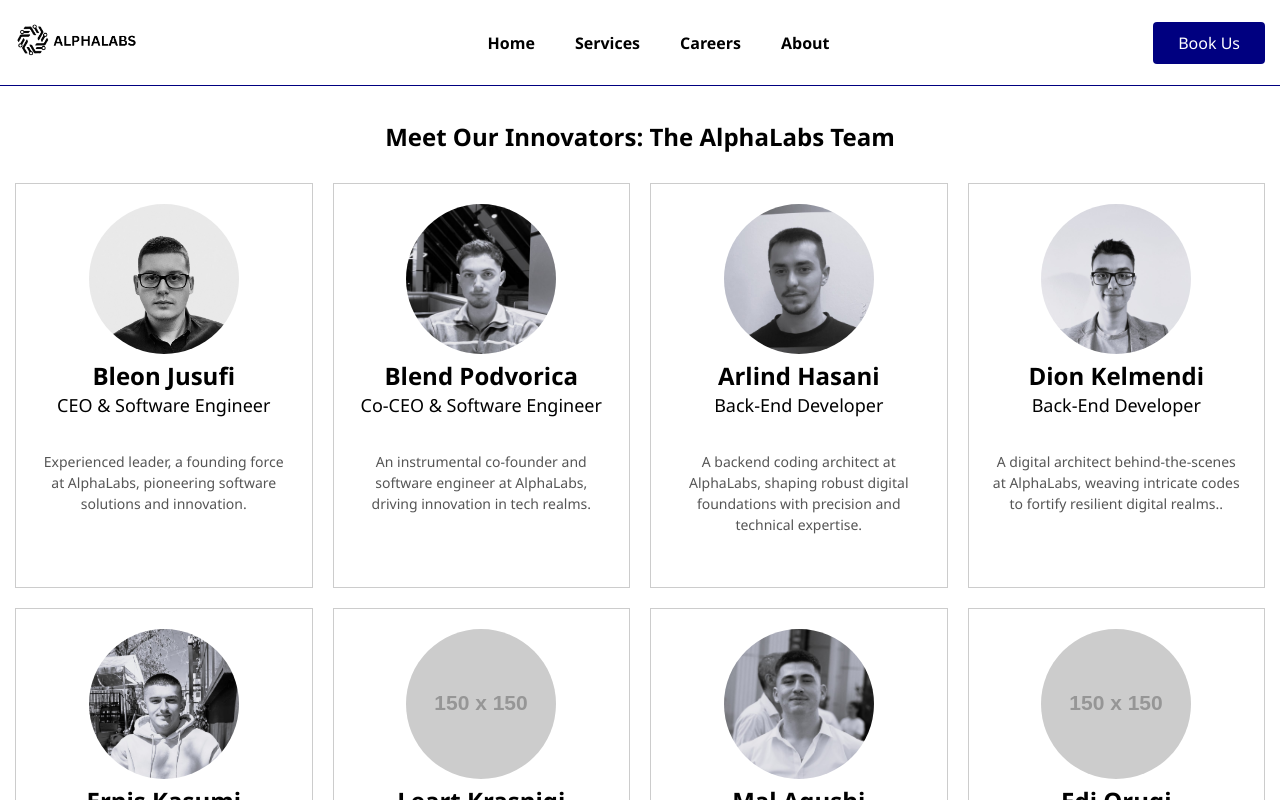
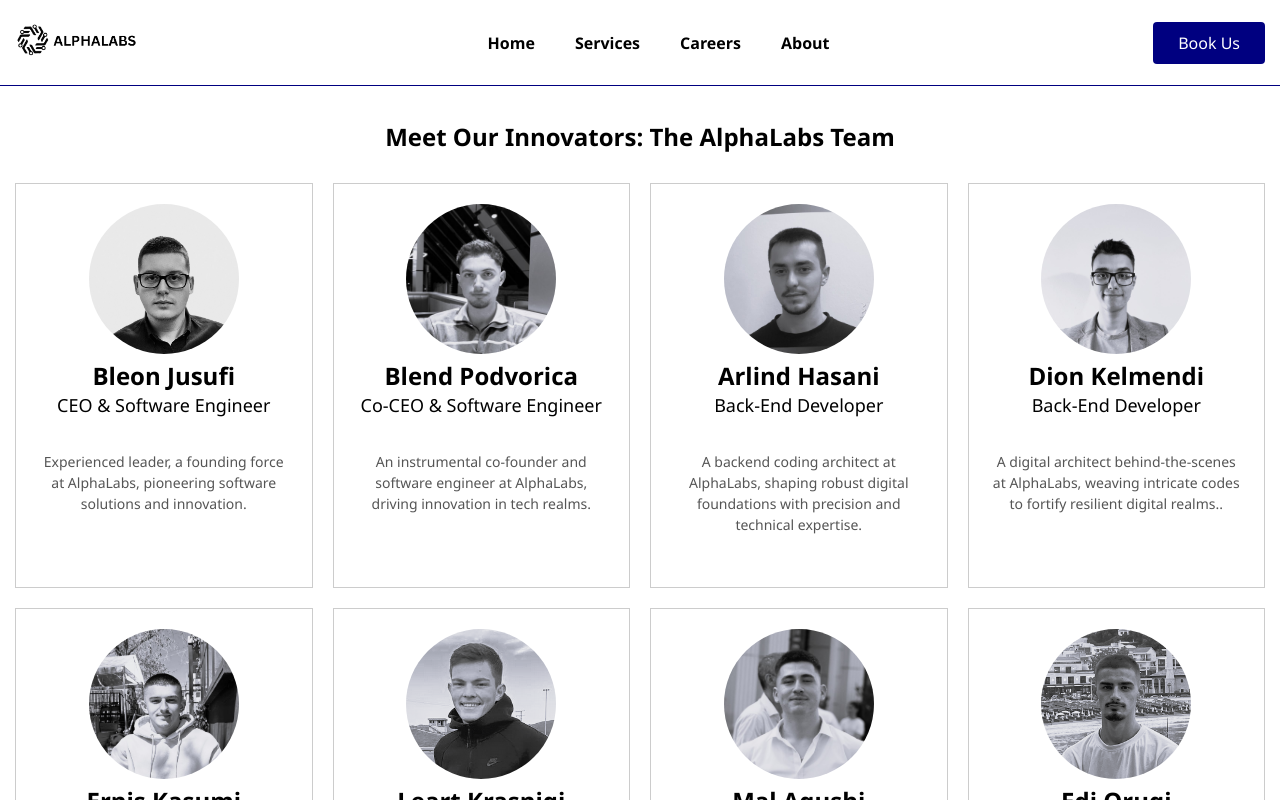
Before and after one commit to bleonjusufi/alpha-labs, a React (Create React App) app in the folder frontend/: page /team in a window 1280 px wide. Shown: the top 800 px of the page. Built offline with nearby package versions, Linux system fonts and the light colour scheme.

Commit message:
Added some photos

```diff
--- a/frontend/src/Components/Pages/Team.jsx
+++ b/frontend/src/Components/Pages/Team.jsx
@@ -7,6 +7,8 @@ import AH from '../Images/AH.jpg';
 import EK from '../Images/EK.jpg';
 import MA from '../Images/MA.jpg';
 import DK from '../Images/DK.jpg';
+import LK from '../Images/LK.png';
+import EO from '../Images/EO.png';
 import '../CSS/Team.css';
 
 function Team() {
@@ -50,7 +52,7 @@ function Team() {
       id: 6,
       name: 'Leart Krasniqi',
       position: 'Front-End Developer',
-      image: 'https://via.placeholder.com/150',
+      image: LK,
       description: 'A front-end virtuoso at AlphaLabs, crafting immersive digital experiences through code and design synergy.'
     },
     {
@@ -64,7 +66,7 @@ function Team() {
       id: 8,
       name: 'Edi Oruqi',
       position: 'Social Media Manager',
-      image: 'https://via.placeholder.com/150',
+      image: EO,
       description: 'A skilled social media strategist at AlphaLabs, orchestrating engaging online narratives and community connections.'
     }
     // Add more team members here
```
Also changed, not shown: frontend/src/Components/Images/EO.png (added), frontend/src/Components/Images/LK.png (added).
